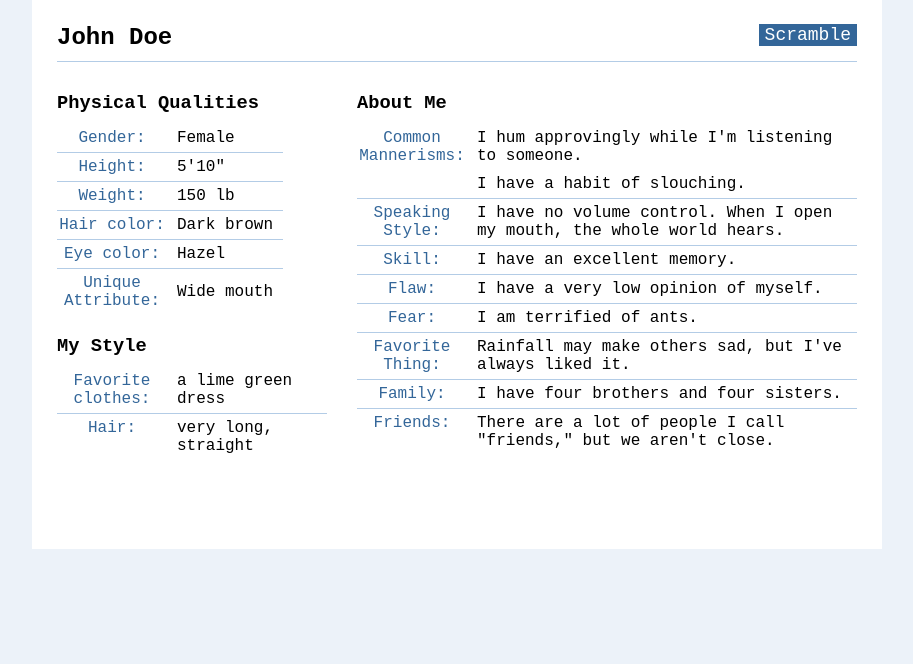
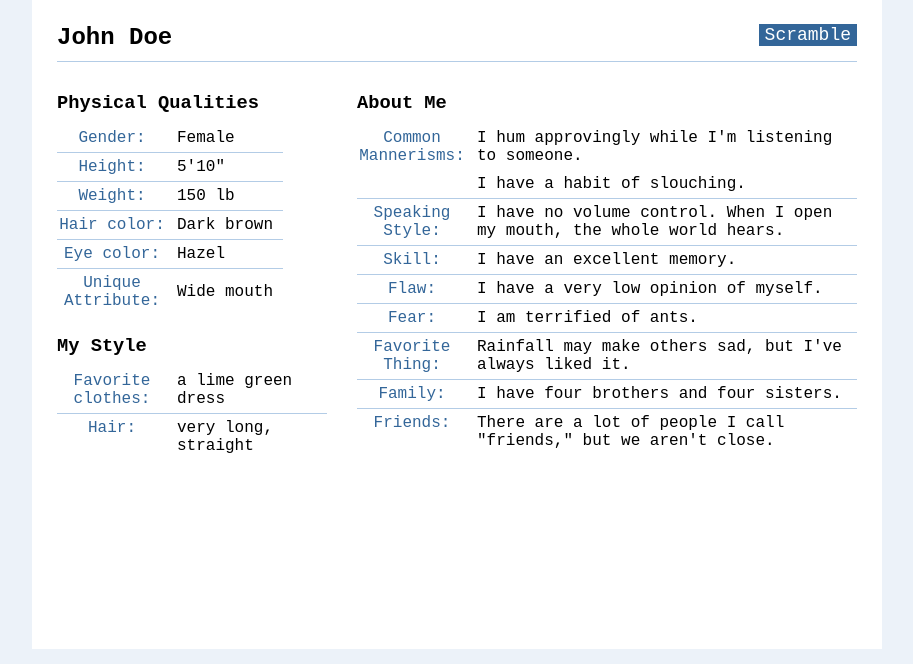
Before and after one commit to davidhammaker/Storc, a Flask app: page / in a window 1280 px wide. Shown: the part 136-800 px from the top of the page, without its empty margins (183-1096 px from the left). Run offline with Flask 2, Linux system fonts and the light colour scheme.

Commit message:
Lengthen centered content area
The box is filling up with content. It needs to be longer.

```diff
--- a/static/main.css
+++ b/static/main.css
@@ -172,7 +172,7 @@ nav a{
 /* Primary Centered Content */
 .center{
     max-width: 100%;
-    min-height: 500px;
+    min-height: 600px;
     background-color: #ffffff;
     padding: 25px;
 }
```
